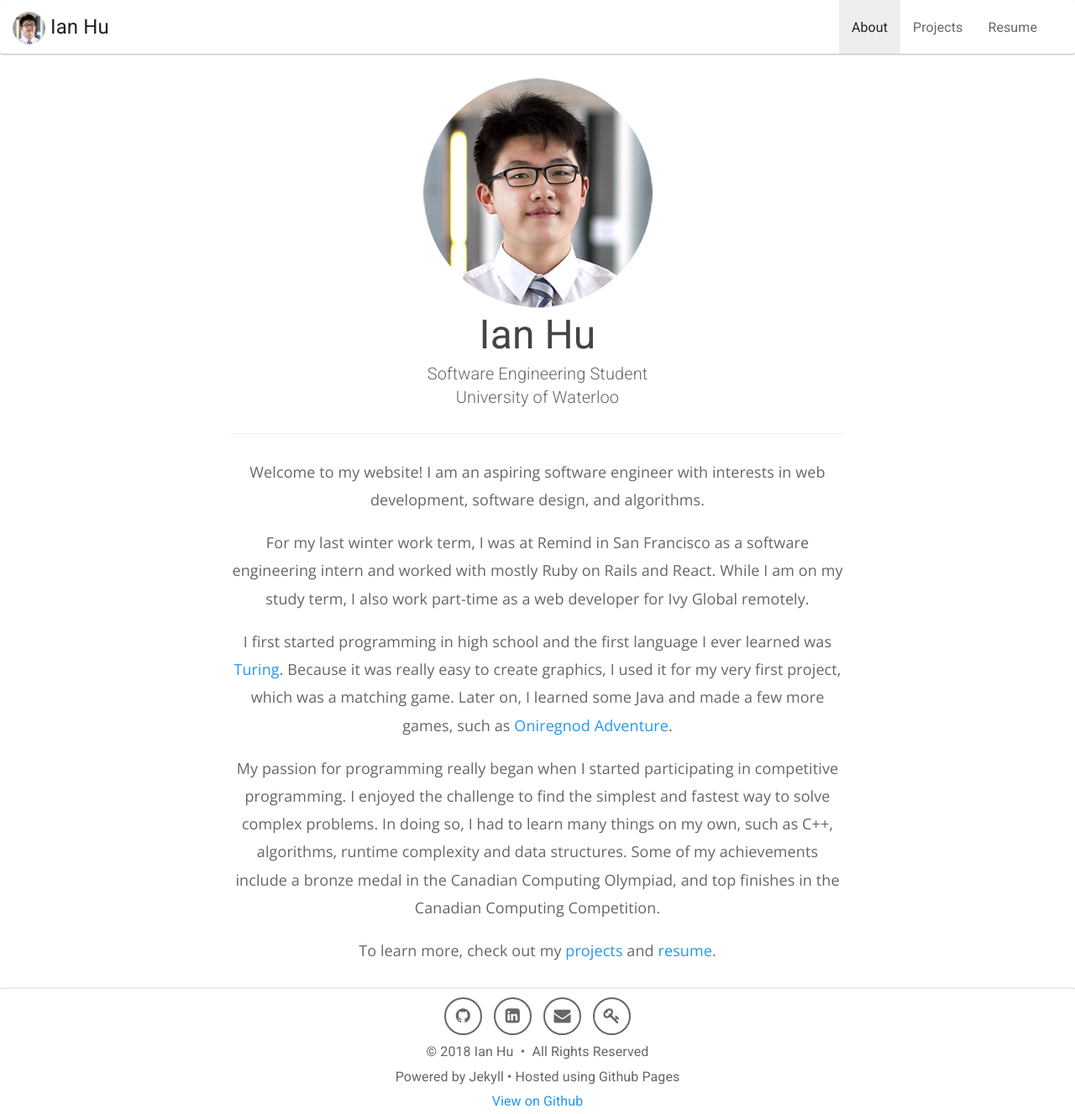
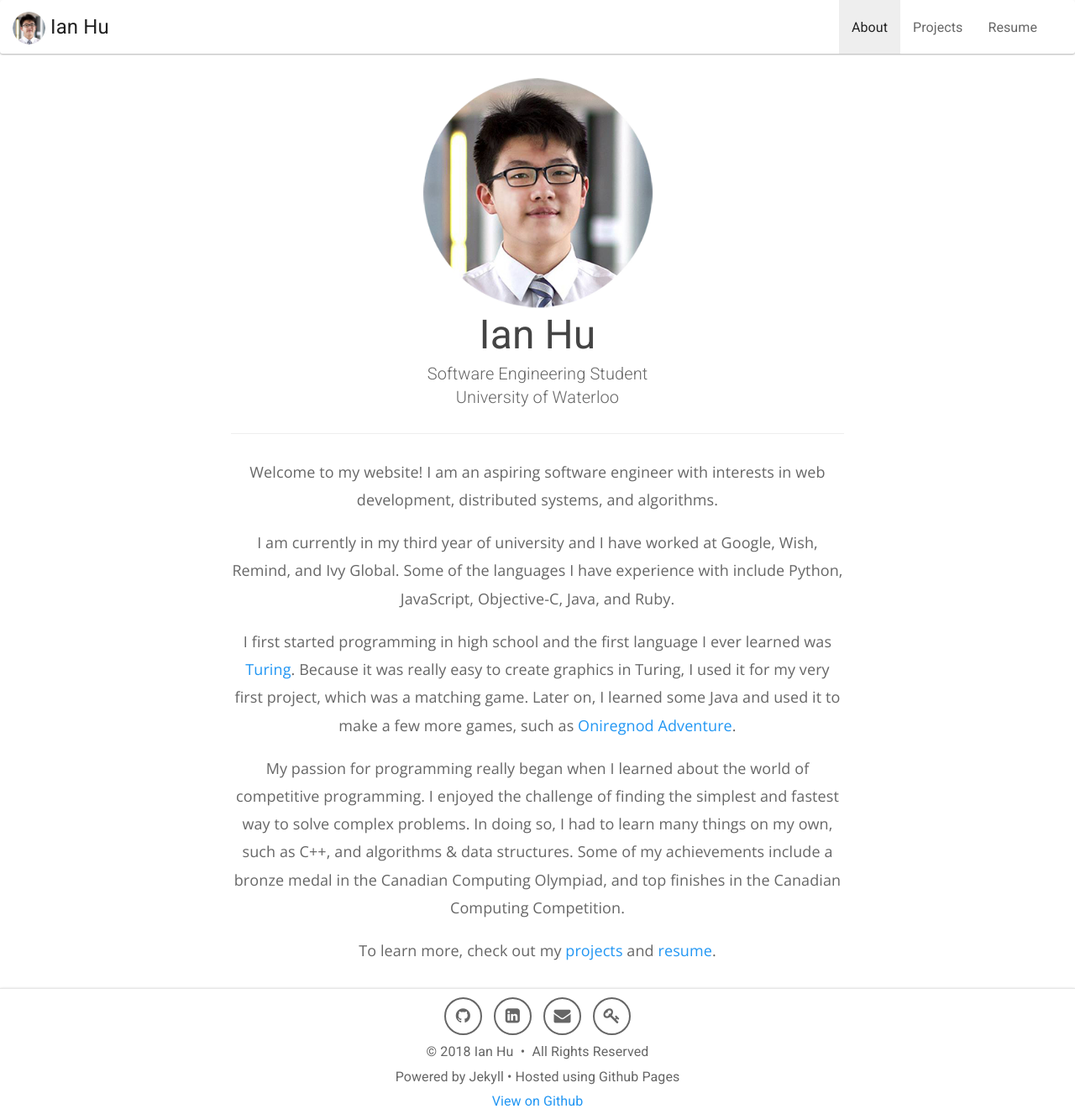
Before and after one commit to ian952/ian952.github.io, a Jekyll site: the page built from index.html, in a window 1280 px wide. Shown: the whole page at 84% size. Built offline with Jekyll 4.4.1, drawn with Linux system fonts in a browser that asks for light colours; nearby versions of some CDN libraries.

Commit message:
updated about

```diff
--- a/index.html
+++ b/index.html
@@ -19,16 +19,16 @@ javascript: >
         </p>
         <hr/>
         <p class="description">
-          Welcome to my website! I am an aspiring software engineer with interests in web development, software design, and algorithms.
+          Welcome to my website! I am an aspiring software engineer with interests in web development, distributed systems, and algorithms.
         </p>
         <p class="description">
-          For my last winter work term, I was at Remind in San Francisco as a software engineering intern and worked with mostly Ruby on Rails and React. While I am on my study term, I also work part-time as a web developer for Ivy Global remotely.
+          I am currently in my third year of university and I have worked at Google, Wish, Remind, and Ivy Global. Some of the languages I have experience with include Python, JavaScript, Objective-C, Java, and Ruby.
         </p>
         <p class="description">
-          I first started programming in high school and the first language I ever learned was <a target="_blank" href="https://en.wikipedia.org/wiki/Turing_(programming_language)">Turing</a>. Because it was really easy to create graphics, I used it for my very first project, which was a matching game. Later on, I learned some Java and made a few more games, such as <a href="projects#oniregnod-adventure">Oniregnod Adventure</a>.
+          I first started programming in high school and the first language I ever learned was <a target="_blank" href="https://en.wikipedia.org/wiki/Turing_(programming_language)">Turing</a>. Because it was really easy to create graphics in Turing, I used it for my very first project, which was a matching game. Later on, I learned some Java and used it to make a few more games, such as <a href="projects#oniregnod-adventure">Oniregnod Adventure</a>.
         </p>
         <p class="description">
-          My passion for programming really began when I started participating in competitive programming. I enjoyed the challenge to find the simplest and fastest way to solve complex problems. In doing so, I had to learn many things on my own, such as C++, algorithms, runtime complexity and data structures. Some of my achievements include a bronze medal in the Canadian Computing Olympiad, and top finishes in the Canadian Computing Competition.
+          My passion for programming really began when I learned about the world of competitive programming. I enjoyed the challenge of finding the simplest and fastest way to solve complex problems. In doing so, I had to learn many things on my own, such as C++, and algorithms & data structures. Some of my achievements include a bronze medal in the Canadian Computing Olympiad, and top finishes in the Canadian Computing Competition.
         </p>
         <p class="description">
           To learn more, check out my <a href="projects">projects</a> and <a href="resume">resume</a>.
```
